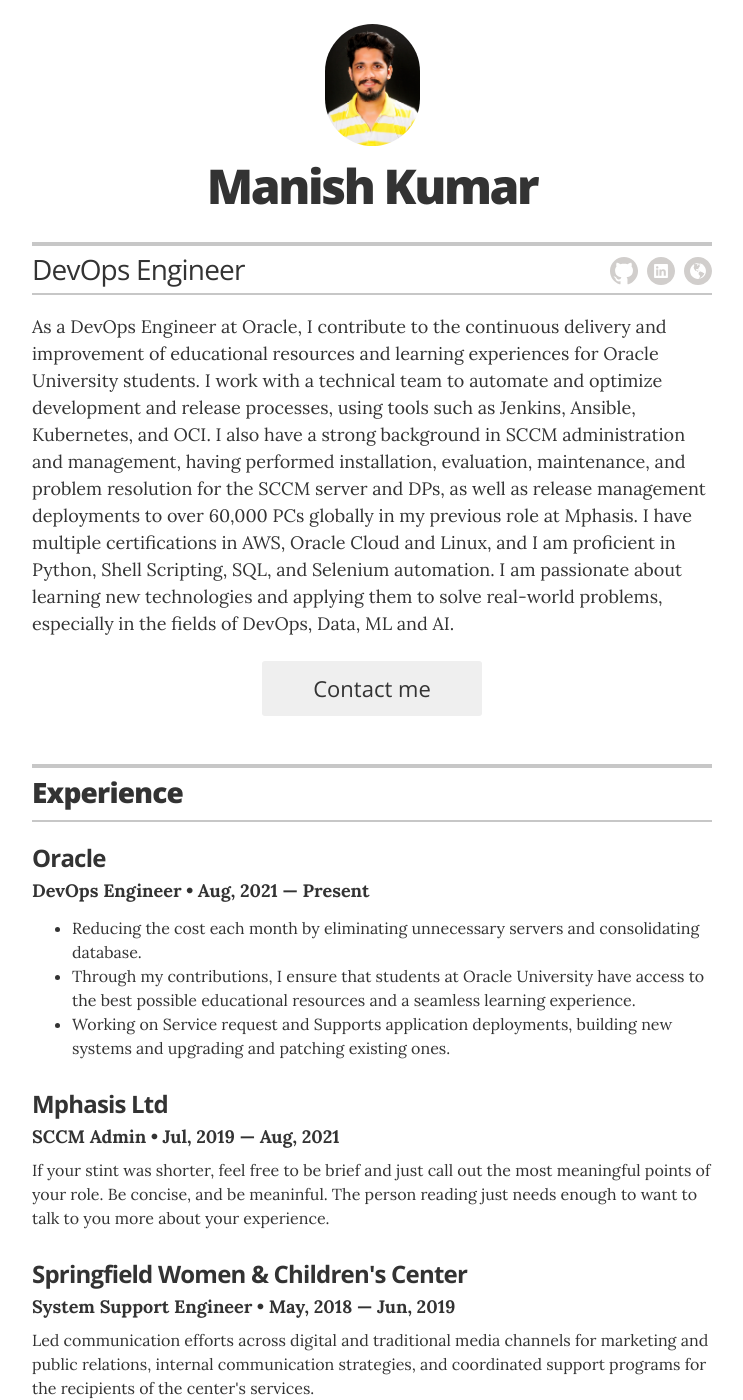
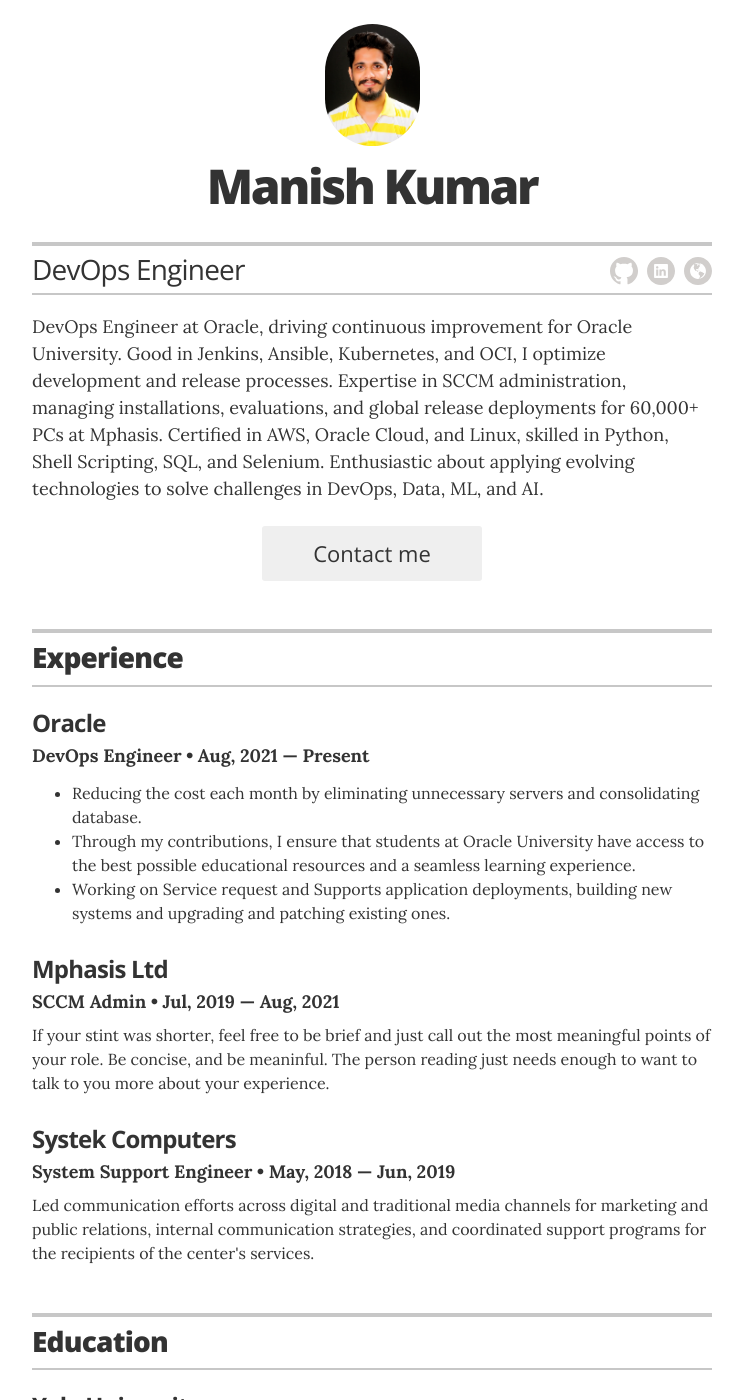
Before and after one commit to mkum98/Resume1, a Jekyll site: the page built from index.html, in a window 1280 px wide and 1400 px high. Shown: the whole window, without its empty margins (268-1011 px from the left). Built offline with Jekyll 4.4.1, drawn with Linux system fonts in a browser that asks for light colours.

Commit message:
conf and experience

```diff
--- a/_config.yml
+++ b/_config.yml
@@ -23,9 +23,7 @@
 # resume_header_contact_info:     "742 Evergreen Terrace, Springfield • 555-7334 • lisasimpson@youremailaddress.com"
 display_header_contact_info:    "false"
 
-resume_header_intro: "<p>As a DevOps Engineer at Oracle, I contribute to the continuous delivery and improvement of educational resources and learning experiences for Oracle University students. I work with a technical team to automate and optimize development and release processes, using tools such as Jenkins, Ansible, Kubernetes, and OCI.
-
-I also have a strong background in SCCM administration and management, having performed installation, evaluation, maintenance, and problem resolution for the SCCM server and DPs, as well as release management deployments to over 60,000 PCs globally in my previous role at Mphasis. I have multiple certifications in AWS, Oracle Cloud and Linux, and I am proficient in Python, Shell Scripting, SQL, and Selenium automation. I am passionate about learning new technologies and applying them to solve real-world problems, especially in the fields of DevOps, Data, ML and AI.</p>"
+resume_header_intro: "<p>DevOps Engineer at Oracle, driving continuous improvement for Oracle University. Good in Jenkins, Ansible, Kubernetes, and OCI, I optimize development and release processes. Expertise in SCCM administration, managing installations, evaluations, and global release deployments for 60,000+ PCs at Mphasis. Certified in AWS, Oracle Cloud, and Linux, skilled in Python, Shell Scripting, SQL, and Selenium. Enthusiastic about applying evolving technologies to solve challenges in DevOps, Data, ML, and AI.</p>"
 
 # use "yes" to display the email contact button,
 # "no" to display an "I'm not looking for work" message,
--- a/_data/experience.yml
+++ b/_data/experience.yml
@@ -13,7 +13,7 @@
 
 
 # Communications Coordinator
-- company: Springfield Women & Children's Center
+- company: Systek Computers
   position: System Support Engineer
   duration:   May, 2018  &mdash; Jun, 2019
   summary: Led communication efforts across digital and traditional media channels for marketing and public relations, internal communication strategies, and coordinated support programs for the recipients of the center's services.
```
